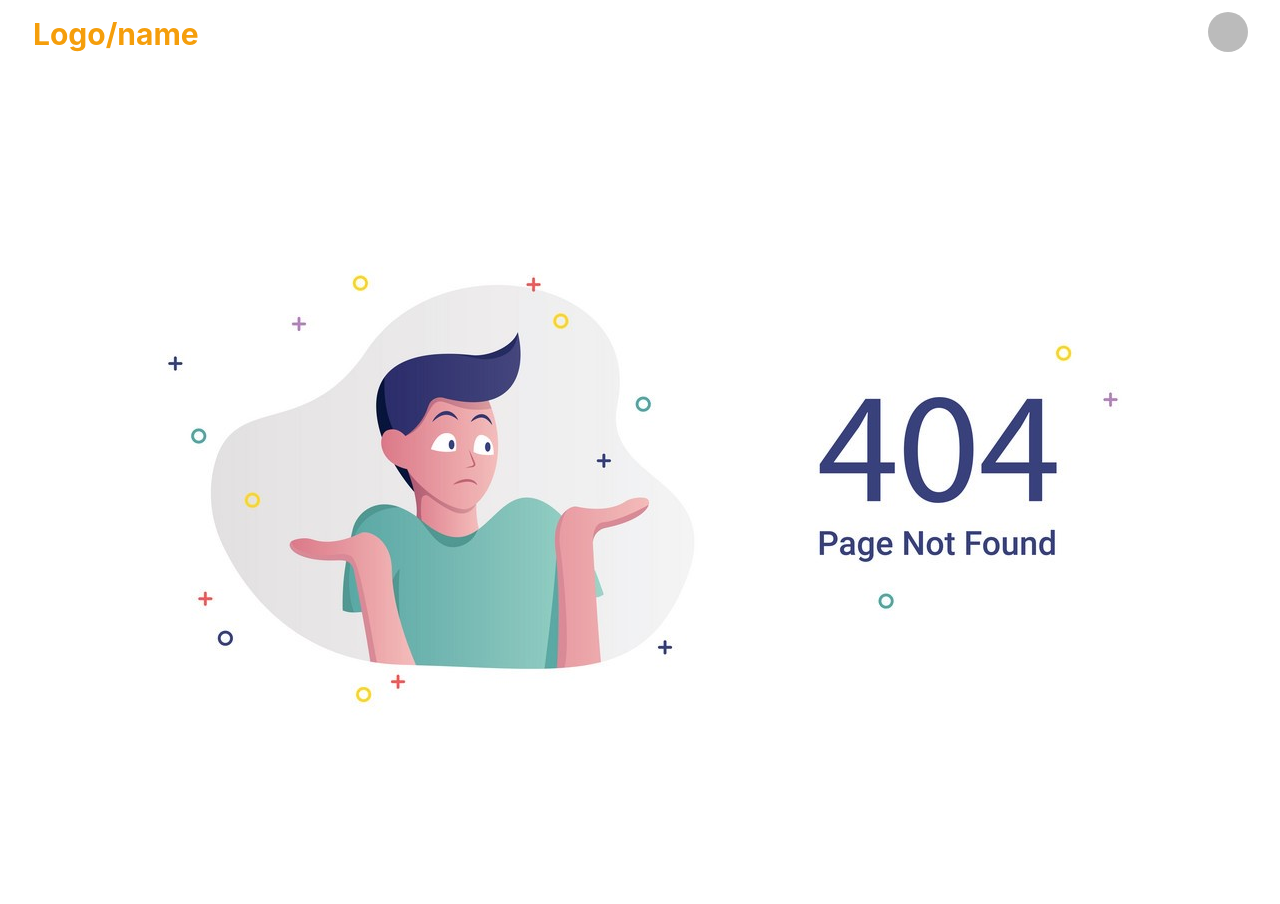
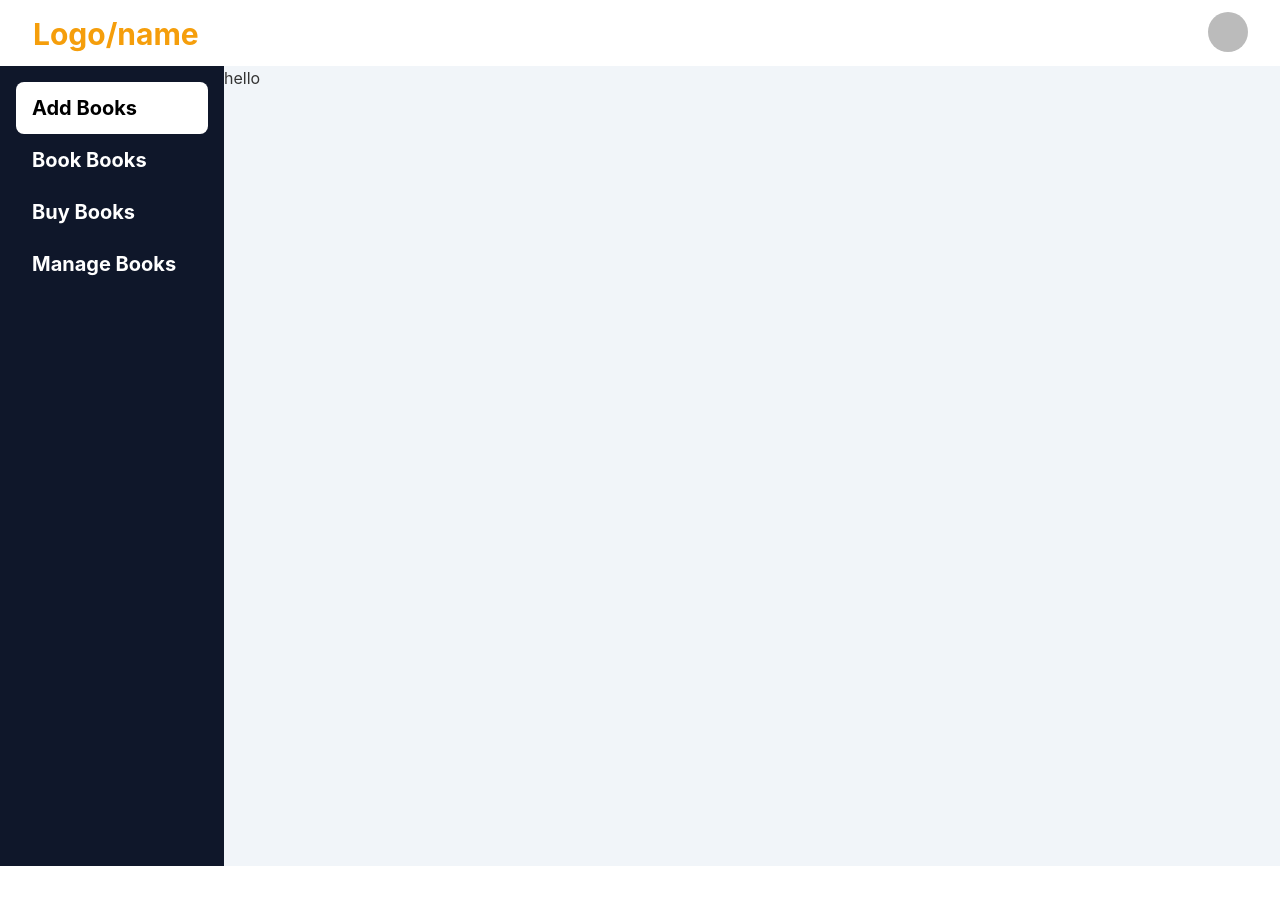
Before and after one commit to dipankar11137/Book-Buffet, a React (Create React App) app: page /dashboard/buyBooks in a window 1280 px wide. After the commit the page ends 866 px from the top, so only its background shows below. Built offline with nearby package versions, Linux system fonts and the light colour scheme; no server answers; sample sign-in values are in the browser's storage.

Commit message:
buy books 10%

```diff
--- a/src/App.js
+++ b/src/App.js
@@ -15,6 +15,7 @@ import ManageItems from "./Components/Pages/Dashboard/ManageItem/ManageItems";
 import Buy from "./Components/Pages/Home/Buy/Buy";
 import Bucks from "./Components/Pages/Home/Bucks/Bucks";
 import BookBooks from "./Components/Pages/Dashboard/BookBooks/BookBooks";
+import BuyBooks from "./Components/Pages/Dashboard/BuyBooks/BuyBooks";
 
 function App() {
   return (
@@ -41,7 +42,7 @@ function App() {
           <Route index element={<AddItem />} />
           <Route path="manageItem" element={<ManageItems />} />
           <Route path="bookBooks" element={<BookBooks />} />
-          {/* <Route path="addJobs" element={<AddJobs />} /> */}
+          <Route path="buyBooks" element={<BuyBooks />} />
         </Route>
       </Routes>
 
--- /dev/null
+++ b/src/Components/Pages/Dashboard/BuyBooks/BuyBook.js
@@ -0,0 +1,11 @@
+import React from "react";
+
+const BuyBook = () => {
+  return (
+    <div>
+      <h1>books</h1>
+    </div>
+  );
+};
+
+export default BuyBook;
--- /dev/null
+++ b/src/Components/Pages/Dashboard/BuyBooks/BuyBooks.js
@@ -0,0 +1,11 @@
+import React from "react";
+
+const BuyBooks = () => {
+  return (
+    <div>
+      <h1>hello</h1>
+    </div>
+  );
+};
+
+export default BuyBooks;
--- a/src/Components/Pages/Dashboard/Dashboard.js
+++ b/src/Components/Pages/Dashboard/Dashboard.js
@@ -59,7 +59,7 @@ const Dashboard = () => {
                 }
               >
                 <Link
-                  to="/dashboard/manageItem"
+                  to="/dashboard/buyBooks"
                   className="font-bold text-xl hover:text-orange-600"
                 >
                   Buy Books
```
